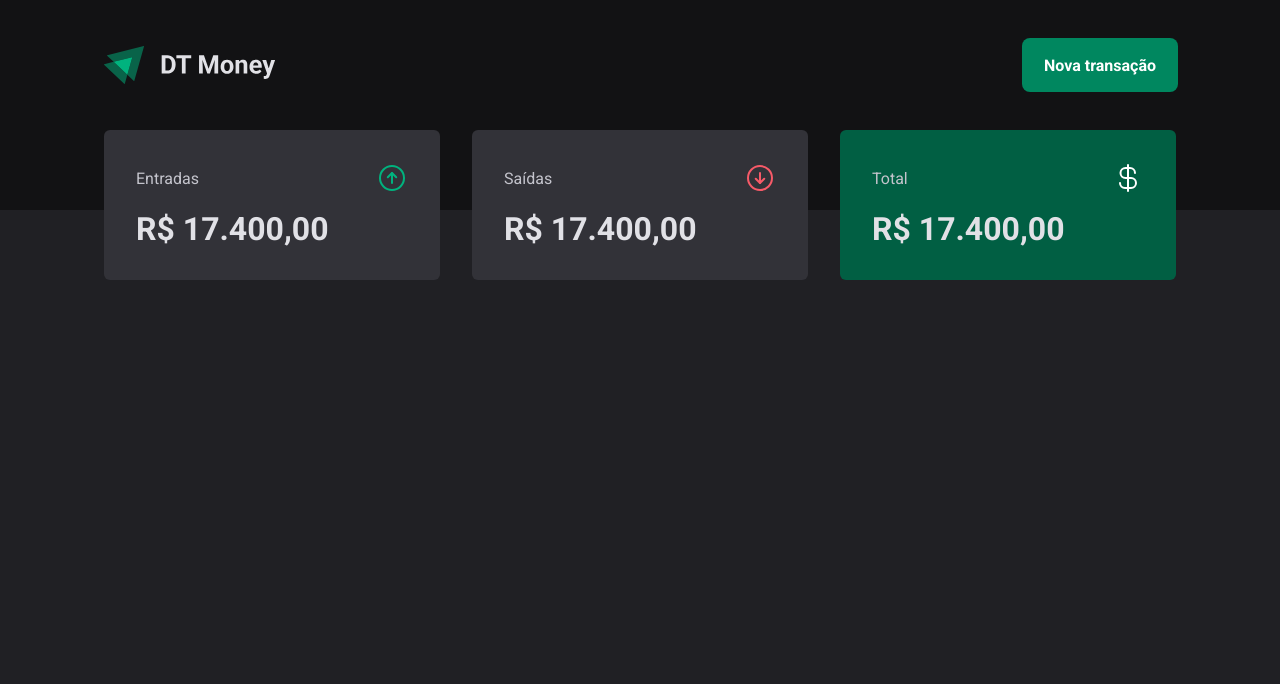
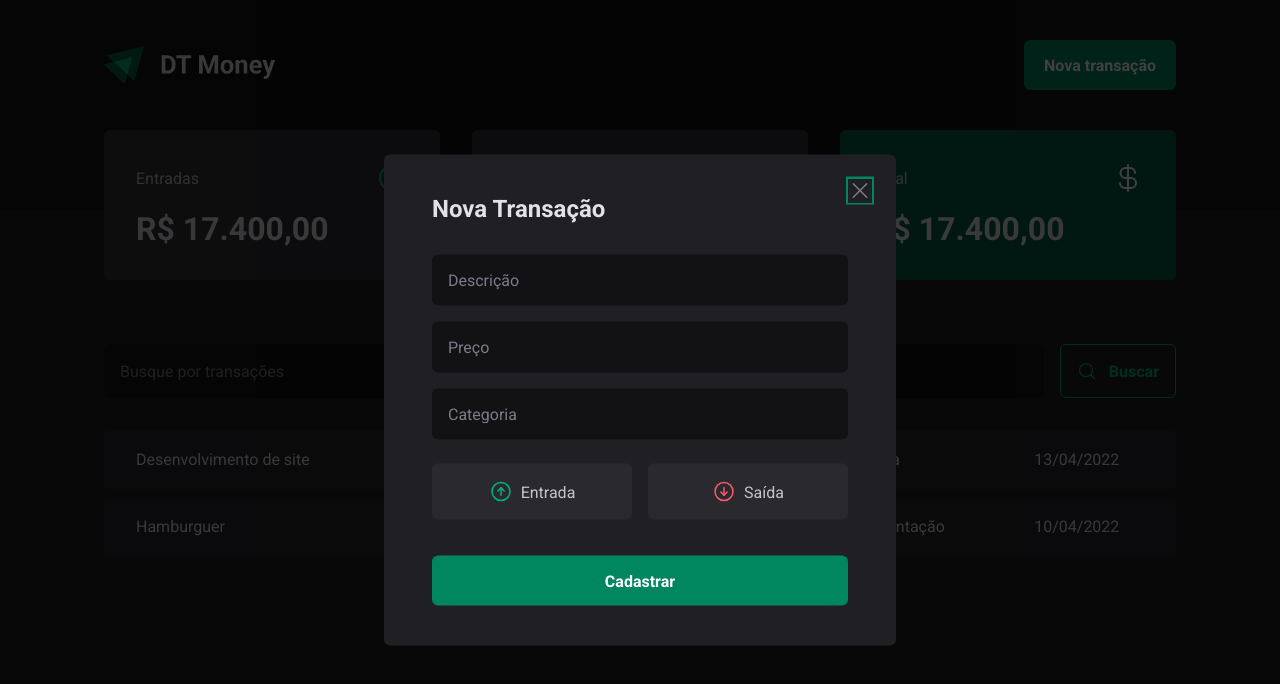
Before and after one commit to igorgms/03-dt-money, a React (Vite) app: page / in a window 1280 px wide. Both pictures are taken after a click on the button "Nova transação". Shown: the top 684 px of the page. Built offline with nearby package versions, Linux system fonts and the light colour scheme.

Commit message:
finaliza construção do layout

```diff
--- a/package.json
+++ b/package.json
@@ -10,6 +10,8 @@
     "preview": "vite preview"
   },
   "dependencies": {
+    "@radix-ui/react-dialog": "^1.0.0",
+    "@radix-ui/react-radio-group": "^1.0.0",
     "phosphor-react": "^1.4.1",
     "react": "^18.2.0",
     "react-dom": "^18.2.0",
--- /dev/null
+++ b/src/Pages/Transactions/components/SearchForm/index.tsx
@@ -0,0 +1,17 @@
+import { MagnifyingGlass } from 'phosphor-react';
+import { SearchFormContainer } from './styles';
+
+export function SearchForm() {
+  return (
+    <SearchFormContainer>
+      <input
+        type='text'
+        placeholder='Busque por transações'
+      />
+      <button type='submit'>
+        <MagnifyingGlass size={20} />
+        Buscar
+      </button>
+    </SearchFormContainer>
+  );
+}
--- /dev/null
+++ b/src/Pages/Transactions/components/SearchForm/styles.ts
@@ -0,0 +1,39 @@
+import { styled } from 'styled-components';
+
+export const SearchFormContainer = styled.form`
+  display: flex;
+  gap: 1rem;
+
+  input {
+    flex: 1;
+    border-radius: 6px;
+    border: 0;
+    background: ${(props) => props.theme['gray-900']};
+    color: ${(props) => props.theme['gray-300']};
+    padding: 1rem;
+
+    &::placeholder {
+      color: ${(props) => props.theme['gray-500']};
+    }
+  }
+
+  button {
+    display: flex;
+    align-items: center;
+    gap: 0.75rem;
+    border: 0;
+    padding: 1rem;
+    background: transparent;
+    border: 1px solid ${(props) => props.theme['green-300']};
+    color: ${(props) => props.theme['green-300']};
+    font-weight: bold;
+    border-radius: 6px;
+    cursor: pointer;
+
+    &:hover {
+      background: ${(props) => props.theme['green-500']};
+      border: 1px solid ${(props) => props.theme['green-500']};
+      color: ${(props) => props.theme['white']};
+    }
+  }
+`;
--- a/src/Pages/Transactions/index.tsx
+++ b/src/Pages/Transactions/index.tsx
@@ -1,11 +1,43 @@
 import { Header } from '../../components/Header';
 import { Summary } from '../../components/Summary';
+import { SearchForm } from './components/SearchForm';
+import {
+  PriceHightLight,
+  TransactionsContainer,
+  TransactionsTable,
+} from './styles';
 
 export function Transactions() {
   return (
     <div>
       <Header />
       <Summary />
+
+      <TransactionsContainer>
+        <SearchForm />
+
+        <TransactionsTable>
+          <tbody>
+            <tr>
+              <td width='50%'>Desenvolvimento de site</td>
+              <td>
+                {' '}
+                <PriceHightLight variant='income'>R$ 12.000,00</PriceHightLight>
+              </td>
+              <td>Venda</td>
+              <td>13/04/2022</td>
+            </tr>
+            <tr>
+              <td width='50%'>Hamburguer</td>
+              <td>
+                <PriceHightLight variant='outcome'>- R$ 59,90</PriceHightLight>
+              </td>
+              <td>Alimentação</td>
+              <td>10/04/2022</td>
+            </tr>
+          </tbody>
+        </TransactionsTable>
+      </TransactionsContainer>
     </div>
   );
 }
--- a/src/Pages/Transactions/styles.ts
+++ b/src/Pages/Transactions/styles.ts
@@ -1,33 +1,41 @@
 import { styled } from 'styled-components';
 
-export const HeaderContainer = styled.header`
-  background: ${(props) => props.theme['gray-900']};
-  padding: 2.5rem 0 7.5rem;
+export const TransactionsContainer = styled.main`
+  width: 100%;
+  max-width: 1120px;
+  margin: 4rem auto;
+  padding: 0 1.5rem;
 `;
 
-export const HeaderContent = styled.div`
+export const TransactionsTable = styled.table`
   width: 100%;
-  max-width: 1120px;
-  margin: 0 auto;
-  padding: 0 1.5rem;
-  display: flex;
-  justify-content: space-between;
-  align-items: center;
+  border-collapse: separate;
+  border-spacing: 0 0.5rem;
+  margin-top: 1.5rem;
+
+  td {
+    padding: 1.25rem 2rem;
+    background: ${(props) => props.theme['gray-700']};
+
+    &:first-child {
+      border-top-left-radius: 6px;
+      border-bottom-left-radius: 6px;
+    }
+
+    &:last-child {
+      border-top-right-radius: 6px;
+      border-bottom-right-radius: 6px;
+    }
+  }
 `;
 
-export const NewTransactionButton = styled.button`
-  height: 50px;
-  border: 0;
-  background: ${(props) => props.theme['green-500']};
-  color: ${(props) => props.theme.white};
-  font-weight: bold;
-  padding: 0 1.25rem;
-  border-radius: 6px;
-  cursor: pointer;
-  transition: background-color 0.2s;
+interface PriceHightLightProps {
+  variant: 'income' | 'outcome';
+}
 
-  &:hover {
-    background: ${(props) => props.theme['green-700']};
-    transition: background-color 0.2s;
-  }
+export const PriceHightLight = styled.span<PriceHightLightProps>`
+  color: ${(props) =>
+    props.variant === 'income'
+      ? props.theme['green-300']
+      : props.theme['red-300']};
 `;
--- a/src/components/Header/index.tsx
+++ b/src/components/Header/index.tsx
@@ -1,9 +1,7 @@
-import {
-  HeaderContainer,
-  HeaderContent,
-  NewTransactionButton,
-} from '../../Pages/Transactions/styles';
+import { HeaderContainer, HeaderContent, NewTransactionButton } from './styles';
+import * as Dialog from '@radix-ui/react-dialog';
 import logoImg from '../../assets/logo.svg';
+import { NewTransactionModal } from '../NewTransactionModal';
 
 export function Header() {
   return (
@@ -13,7 +11,13 @@
           src={logoImg}
           alt=''
         />
-        <NewTransactionButton>Nova transação</NewTransactionButton>
+        <Dialog.Root>
+          <Dialog.Trigger asChild>
+            <NewTransactionButton>Nova transação</NewTransactionButton>
+          </Dialog.Trigger>
+
+          <NewTransactionModal />
+        </Dialog.Root>
       </HeaderContent>
     </HeaderContainer>
   );
--- a/src/components/Header/styles.ts
+++ b/src/components/Header/styles.ts
@@ -0,0 +1,33 @@
+import { styled } from 'styled-components';
+
+export const HeaderContainer = styled.header`
+  background: ${(props) => props.theme['gray-900']};
+  padding: 2.5rem 0 7.5rem;
+`;
+
+export const HeaderContent = styled.div`
+  width: 100%;
+  max-width: 1120px;
+  margin: 0 auto;
+  padding: 0 1.5rem;
+  display: flex;
+  justify-content: space-between;
+  align-items: center;
+`;
+
+export const NewTransactionButton = styled.button`
+  height: 50px;
+  border: 0;
+  background: ${(props) => props.theme['green-500']};
+  color: ${(props) => props.theme.white};
+  font-weight: bold;
+  padding: 0 1.25rem;
+  border-radius: 6px;
+  cursor: pointer;
+  transition: background-color 0.2s;
+
+  &:hover {
+    background: ${(props) => props.theme['green-700']};
+    transition: background-color 0.2s;
+  }
+`;
--- /dev/null
+++ b/src/components/NewTransactionModal/index.tsx
@@ -0,0 +1,63 @@
+import * as Dialog from '@radix-ui/react-dialog';
+import { ArrowCircleDown, ArrowCircleUp, X } from 'phosphor-react';
+
+import {
+  CloseButton,
+  Content,
+  Overlay,
+  TransactionType,
+  TransactionTypeButton,
+} from './styles';
+
+export function NewTransactionModal() {
+  return (
+    <Dialog.Portal>
+      <Overlay />
+
+      <Content>
+        <Dialog.Title>Nova Transação</Dialog.Title>
+
+        <CloseButton>
+          <X size={24} />
+        </CloseButton>
+
+        <form>
+          <input
+            type='text'
+            placeholder='Descrição'
+            required
+          />
+          <input
+            type='number'
+            placeholder='Preço'
+            required
+          />
+          <input
+            type='text'
+            placeholder='Categoria'
+            required
+          />
+
+          <TransactionType>
+            <TransactionTypeButton
+              variant='income'
+              value='income'
+            >
+              <ArrowCircleUp size={24} />
+              Entrada
+            </TransactionTypeButton>
+            <TransactionTypeButton
+              variant='outcome'
+              value='outcome'
+            >
+              <ArrowCircleDown size={24} />
+              Saída
+            </TransactionTypeButton>
+          </TransactionType>
+
+          <button type='submit'>Cadastrar</button>
+        </form>
+      </Content>
+    </Dialog.Portal>
+  );
+}
--- /dev/null
+++ b/src/components/NewTransactionModal/styles.ts
@@ -0,0 +1,121 @@
+import styled from 'styled-components';
+import * as Dialog from '@radix-ui/react-dialog';
+import * as RadioGroup from '@radix-ui/react-radio-group';
+
+export const Overlay = styled(Dialog.Overlay)`
+  position: fixed;
+  width: 100vw;
+  height: 100vh;
+  inset: 0;
+  background: rgba(0, 0, 0, 0.75);
+`;
+
+export const Content = styled(Dialog.Content)`
+  min-width: 32rem;
+  border-radius: 6px;
+  padding: 2.5rem 3rem;
+  background: ${(props) => props.theme['gray-800']};
+
+  position: fixed;
+  top: 50%;
+  left: 50%;
+  transform: translate(-50%, -50%);
+
+  form {
+    margin-top: 2rem;
+
+    display: flex;
+    flex-direction: column;
+    gap: 1rem;
+
+    input {
+      border-radius: 6px;
+      border: 0;
+      background: ${(props) => props.theme['gray-900']};
+      color: ${(props) => props.theme['gray-300']};
+      padding: 1rem;
+
+      &::placeholder {
+        color: ${(props) => props.theme['gray-500']};
+      }
+    }
+
+    button[type='submit'] {
+      height: 50px;
+      border: 0;
+      background: ${(props) => props.theme['green-500']};
+      color: ${(props) => props.theme.white};
+      font-weight: bold;
+      padding: 0 1.25rem;
+      border-radius: 6px;
+      margin-top: 1.25rem;
+      cursor: pointer;
+
+      &:hover {
+        background: ${(props) => props.theme['green-700']};
+        transition: background-color 0.2s;
+      }
+    }
+  }
+`;
+
+export const CloseButton = styled(Dialog.Close)`
+  position: absolute;
+  background: transparent;
+  border: 0;
+  top: 1.5rem;
+  right: 1.5rem;
+  line-height: 0;
+  cursor: pointer;
+  color: ${(props) => props.theme['gray-500']};
+`;
+
+export const TransactionType = styled(RadioGroup.Root)`
+  display: grid;
+  grid-template-columns: repeat(2, 1fr);
+  gap: 1rem;
+  margin-top: 0.5rem;
+`;
+
+interface TransactionTypeButtonProps {
+  variant: 'income' | 'outcome';
+}
+
+export const TransactionTypeButton = styled(
+  RadioGroup.Item
+)<TransactionTypeButtonProps>`
+  background: ${(props) => props.theme['gray-700']};
+  padding: 1rem;
+  display: flex;
+  align-items: center;
+  justify-content: center;
+  gap: 0.5rem;
+  border-radius: 6px;
+  cursor: pointer;
+  border: 0;
+  color: ${(props) => props.theme['gray-300']};
+
+  svg {
+    color: ${(props) =>
+      props.variant === 'income'
+        ? props.theme['green-300']
+        : props.theme['red-300']};
+  }
+
+  &[data-state='unchecked']:hover {
+    transition: background-color 0.2s;
+    background: ${(props) => props.theme['gray-600']};
+  }
+
+  &[data-state='checked'] {
+    color: ${(props) => props.theme.white};
+    background: ${(props) =>
+      props.variant === 'income'
+        ? props.theme['green-500']
+        : props.theme['red-500']};
+
+    svg {
+      color: ${(props) => props.theme.white};
+    }
+  }
+`;
```
Also changed, not shown: 1 other file (tests, documents, lock files or other folders).
